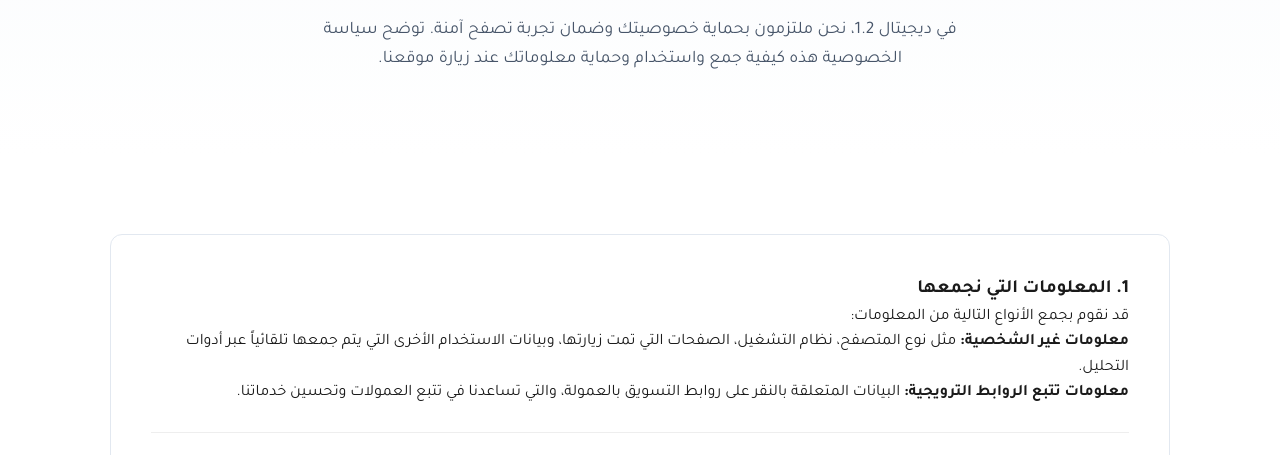
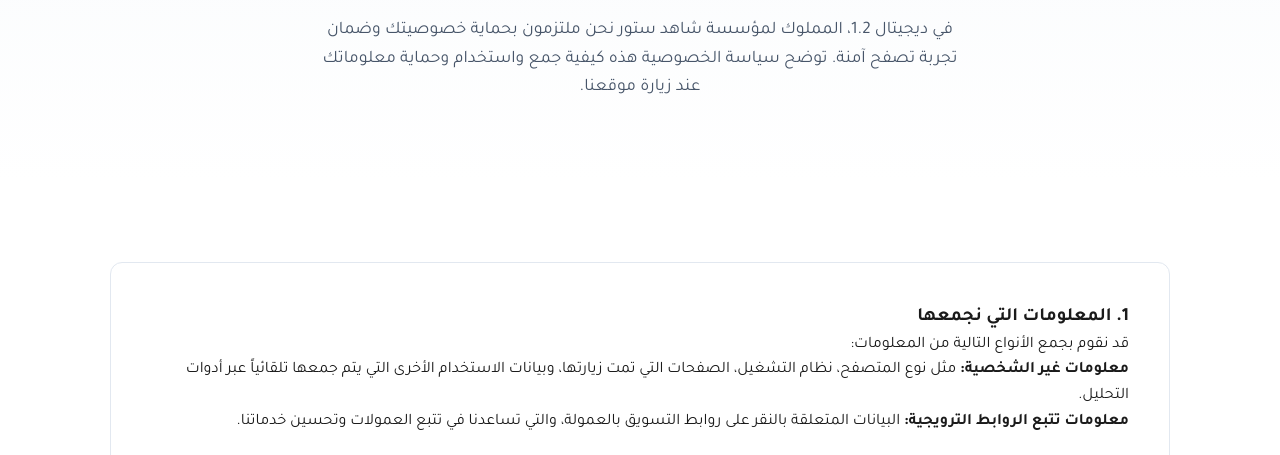
Before and after one commit to telyazdi/digital1-2, a plain HTML site: page pages/privacy-policy.html in a window 1280 px wide. Shown: the part 286-741 px from the top of the page. Drawn offline with Linux system fonts and the light colour scheme.

Commit message:
Update privacy-policy.html

```diff
--- a/pages/privacy-policy.html
+++ b/pages/privacy-policy.html
@@ -51,7 +51,7 @@
         <div class="vv-container">
             <span class="vv-badge">تاريخ السريان: 21 ديسمبر 2025</span>
             <h1>سياسة الخصوصية</h1>
-            <p>في ديجيتال 1.2، نحن ملتزمون بحماية خصوصيتك وضمان تجربة تصفح آمنة. توضح سياسة الخصوصية هذه كيفية جمع واستخدام وحماية معلوماتك عند زيارة موقعنا.</p>
+            <p>في ديجيتال 1.2، المملوك لمؤسسة شاهد ستور نحن ملتزمون بحماية خصوصيتك وضمان تجربة تصفح آمنة. توضح سياسة الخصوصية هذه كيفية جمع واستخدام وحماية معلوماتك عند زيارة موقعنا.</p>
         </div>
     </section>
 
```
